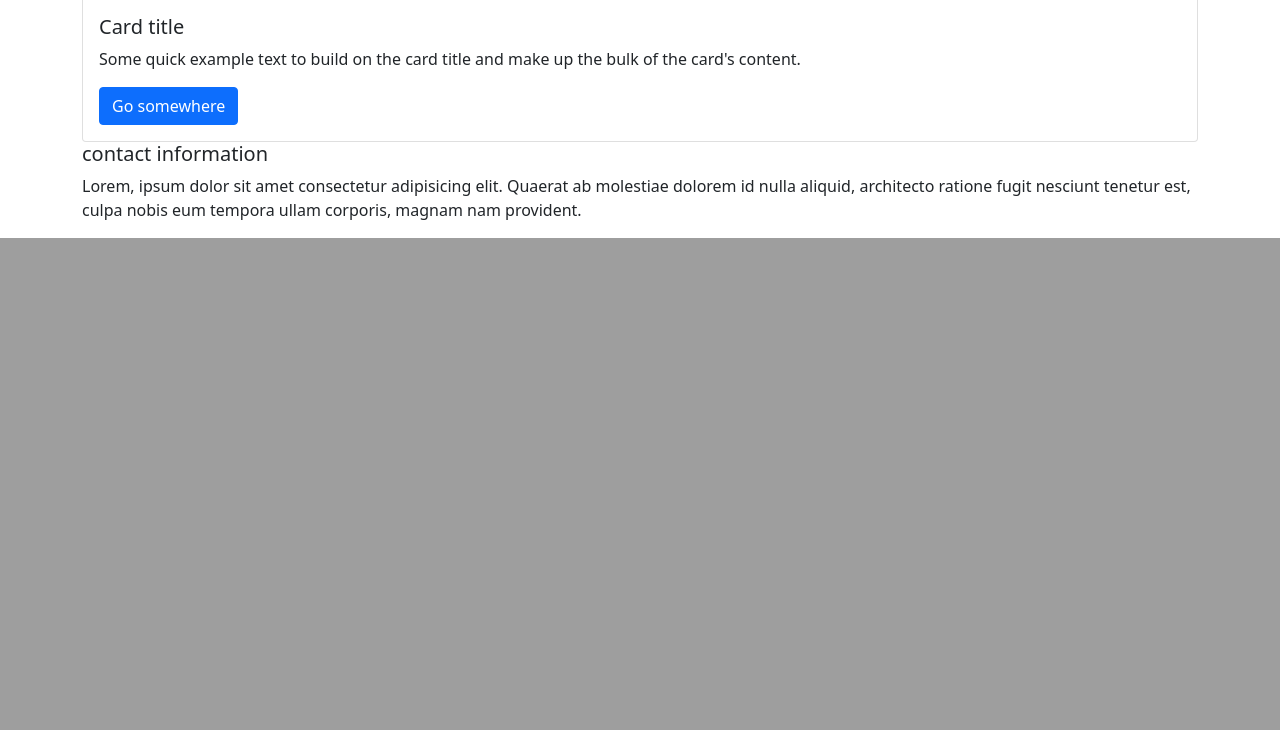
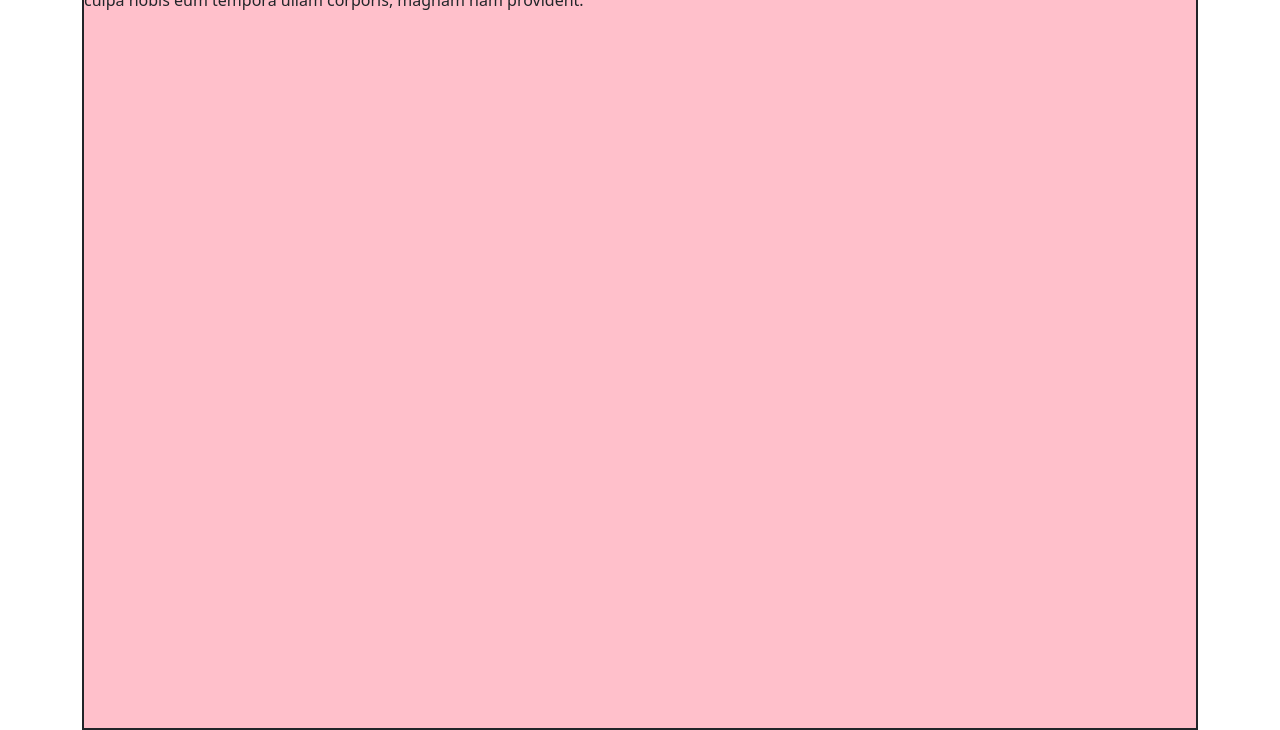
Before and after one commit to MiltonVilchez/MyLittlePortfolio, a Flask app: page / in a window 1280 px wide. Shown: the part 2438-3168 px from the top of the page. Before the commit the page ends 2676 px from the top, so only its background shows below. Run offline with Flask 2, Linux system fonts and the light colour scheme.

Commit message:
Listo para colocar la info y el dise;o determinado

```diff
--- a/static/style/estilos.css
+++ b/static/style/estilos.css
@@ -26,4 +26,13 @@
   margin-left: 1rem;
   margin-top: 1rem;
 }
+
+#sec {
+  height: 100%;
+}
+
+#imagen {
+  height: 78%;
+  width: 100%;
+}
 /*# sourceMappingURL=estilos.css.map */
--- a/static/style/estilos.scss
+++ b/static/style/estilos.scss
@@ -1,6 +1,9 @@
+$height:100%;
+$width:100%;
+
 #FotoPerfil{
-    height: 100%;
-    width: 100%;
+    height: $height;
+    width: $width;
 }
 
 #divFotoP{
@@ -25,3 +28,12 @@
     margin-left: 1rem;
     margin-top: 1rem;
 }
+
+#sec{
+    height: $height;
+}
+
+#imagen{
+    height: 78%;
+    width: $width;
+}
--- a/templates/index.html
+++ b/templates/index.html
@@ -22,8 +22,8 @@
 <body>
     <main class="container">
         <!--Seccion portada-->
-        <div style="height: 100%;background: grey;" class="w-100">
-            <div style="height: 100%;" class="row">
+        <div style="background: grey;" id="sec" class="w-100">
+            <div id="sec" class="row">
                 <!--Seccion descripcion-->
                 <div id="descripcion" class="col-sm-6 col-md-6 col-lg-7 align-self-center">
                     <h1>HELLO</h1>
@@ -44,7 +44,7 @@
         </div>
 
         <!--seccion tecnologias -->
-        <div style="height:100%;background: cornflowerblue;">
+        <div id="sec" style="background: cornflowerblue;">
             <h5>I have worked with:</h5>
             <div>
                 <label id="tecLabel">Python</label>
@@ -55,7 +55,6 @@
                 <label id="tecLabel">JQuery</label>
                 <label id="tecLabel">AngularJS</label>
                 <label id="tecLabel">Vue.js</label>
-                <label id="tecLabel">Java</label>
                 <label id="tecLabel">C#</label>
                 <label id="tecLabel">C/C++</label>
                 <label id="tecLabel">Html</label>
@@ -71,12 +70,12 @@
         </div>
 
         <!--seccion proyectos -->
-        <section>
+        <div>
             <div id="carouselExampleControls" class="carousel slide" data-bs-ride="carousel">
                 <div class="carousel-inner">
                     <div class="carousel-item active">
                         <div class="card d-block w-100" style="width: 18rem;margin: 0;">
-                            <img src="https://res.cloudinary.com/drdadalne/image/upload/v1642479636/Portada2_i2s4gl.jpg"
+                            <img id="imagen" src="https://res.cloudinary.com/drdadalne/image/upload/v1642479636/Portada2_i2s4gl.jpg"
                                 class="card-img-top" alt="...">
                             <div class="card-body">
                                 <h5 class="card-title">Card title</h5>
@@ -88,7 +87,7 @@
                     </div>
                     <div class="carousel-item">
                         <div class="card d-block w-100" style="width: 18rem;margin: 0;">
-                            <img src="https://res.cloudinary.com/drdadalne/image/upload/v1642479636/Portada2_i2s4gl.jpg"
+                            <img id="imagen" src="https://res.cloudinary.com/drdadalne/image/upload/v1642479636/Portada2_i2s4gl.jpg"
                                 class="card-img-top" alt="...">
                             <div class="card-body">
                                 <h5 class="card-title">Card title</h5>
@@ -111,31 +110,28 @@
                     </div>
                     -->
                 </div>
-                <button style="height: 20rem;" class="carousel-control-prev" type="button"
+                <button style="height: 35rem;" class="carousel-control-prev" type="button"
                     data-bs-target="#carouselExampleControls" data-bs-slide="prev">
                     <span class="carousel-control-prev-icon" aria-hidden="true"></span>
                     <span class="visually-hidden">Previous</span>
                 </button>
-                <button style="height: 20rem;" class="carousel-control-next" type="button"
+                <button style="height: 35rem;" class="carousel-control-next" type="button"
                     data-bs-target="#carouselExampleControls" data-bs-slide="next">
                     <span class="carousel-control-next-icon" aria-hidden="true"></span>
                     <span class="visually-hidden">Next</span>
                 </button>
             </div>
-        </section>
+        </div>
+
         <!--Seccion contacto-->
-        <section>
-            <article>
+        <div style="border-style: solid;border-width: 2px;background: pink;" id="sec">
+            <div>
                 <h5>contact information</h5>
                 <p>Lorem, ipsum dolor sit amet consectetur adipisicing elit. Quaerat ab molestiae dolorem id nulla
                     aliquid, architecto ratione fugit nesciunt tenetur est, culpa nobis eum tempora ullam corporis,
                     magnam nam provident.</p>
-            </article>
-        </section>
+            </div>
+        </div>
     </main>
 </body>
-<script>
-
-</script>
-
 </html>
```
Also changed, not shown: 1 other file.
